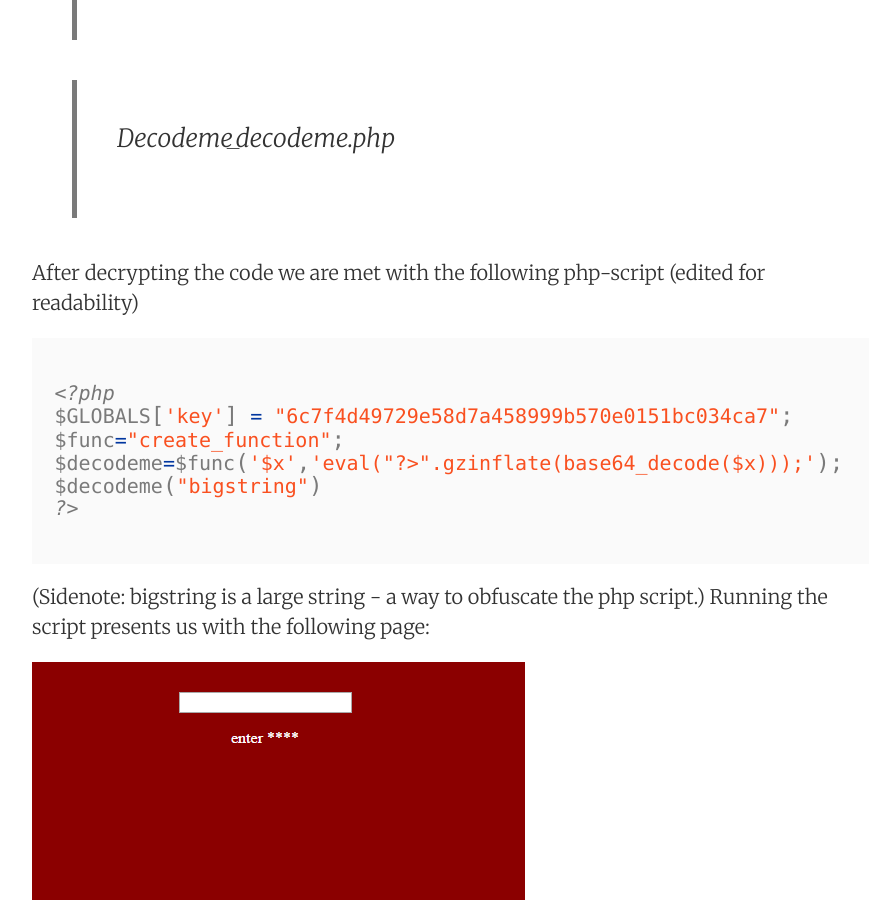
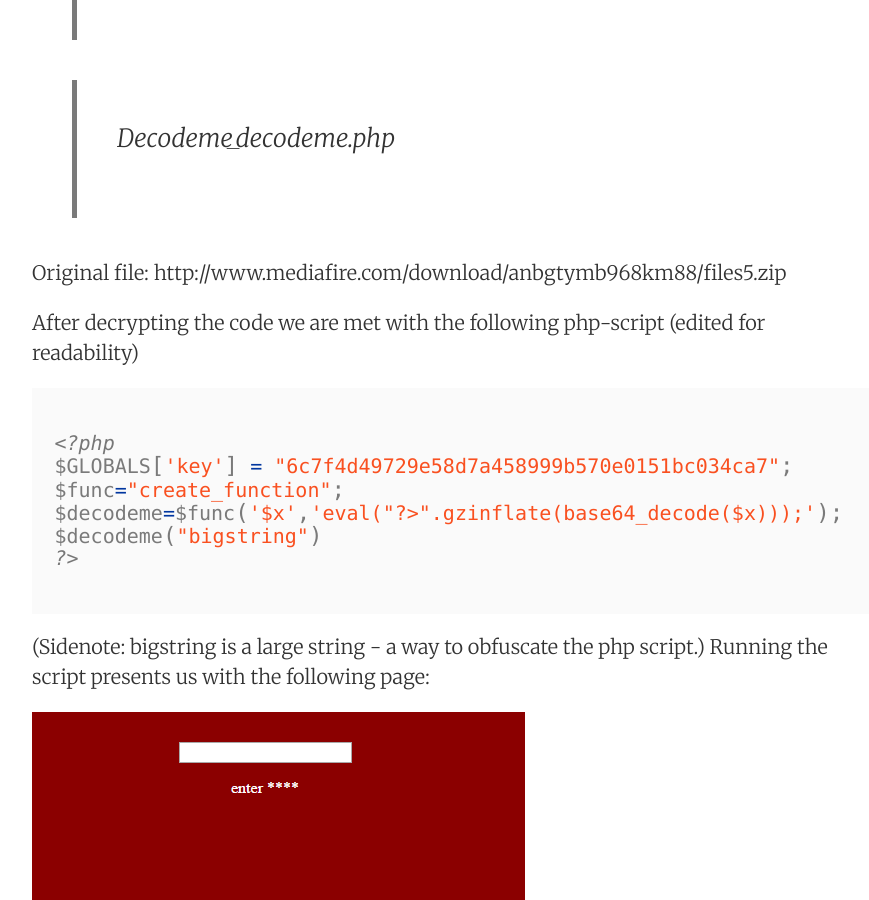
Before and after one commit to ItemizeNTNU/ItemizeNTNU.github.io, a Jekyll site: the page built from _posts/2016-08-01-TMCTF-2016.md, in a window 1280 px wide and 900 px high, scrolled down 601 px. Shown: the whole window, without its empty margins (188-1057 px from the left). Built offline with Jekyll 4.4.1, drawn with Linux system fonts in a browser that asks for light colours.

Commit message:
Update 2016-08-01-TMCTF-2016.md

```diff
--- a/_posts/2016-08-01-TMCTF-2016.md
+++ b/_posts/2016-08-01-TMCTF-2016.md
@@ -11,6 +11,9 @@ summary:
 > Decode me!
 
 >Decodeme_decodeme.php
+
+Original file: http://www.mediafire.com/download/anbgtymb968km88/files5.zip
+
 
 After decrypting the code we are met with the following php-script (edited for readability)
 
```
